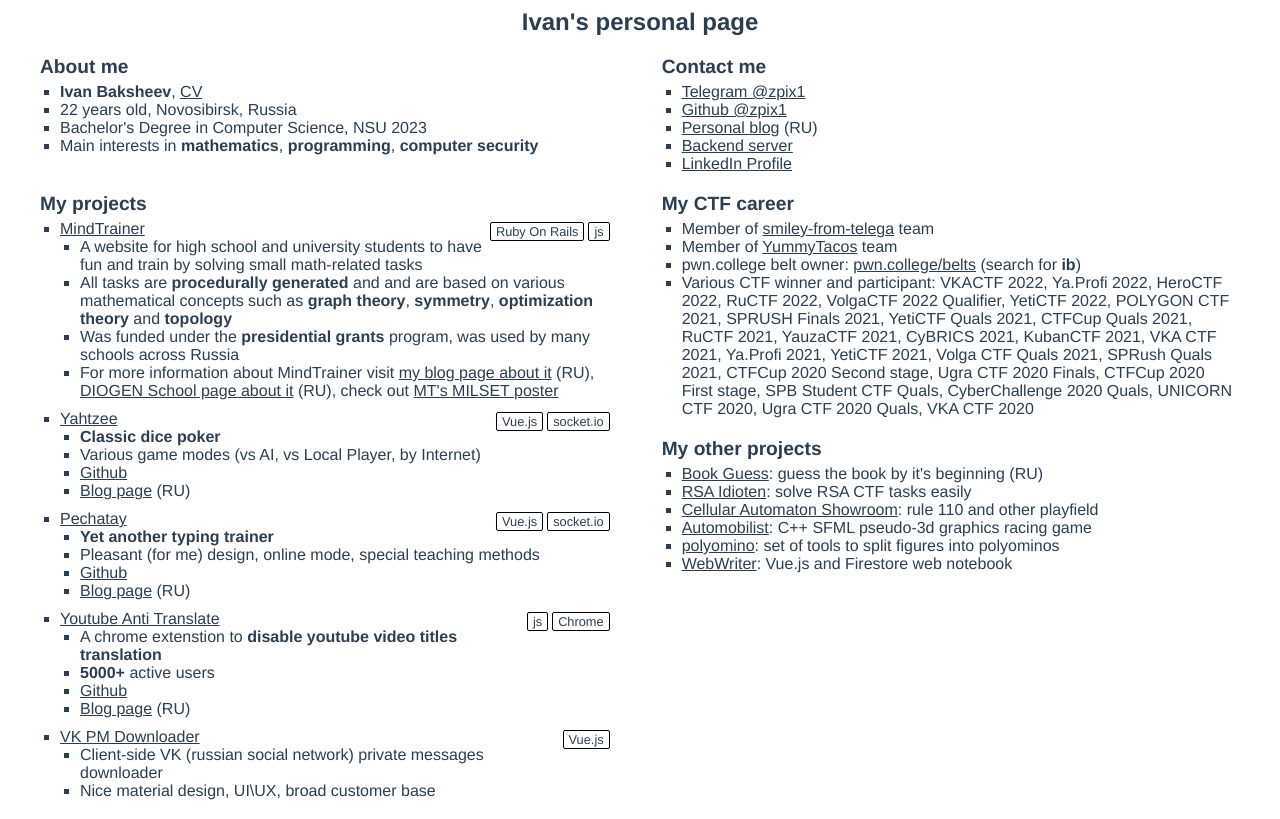
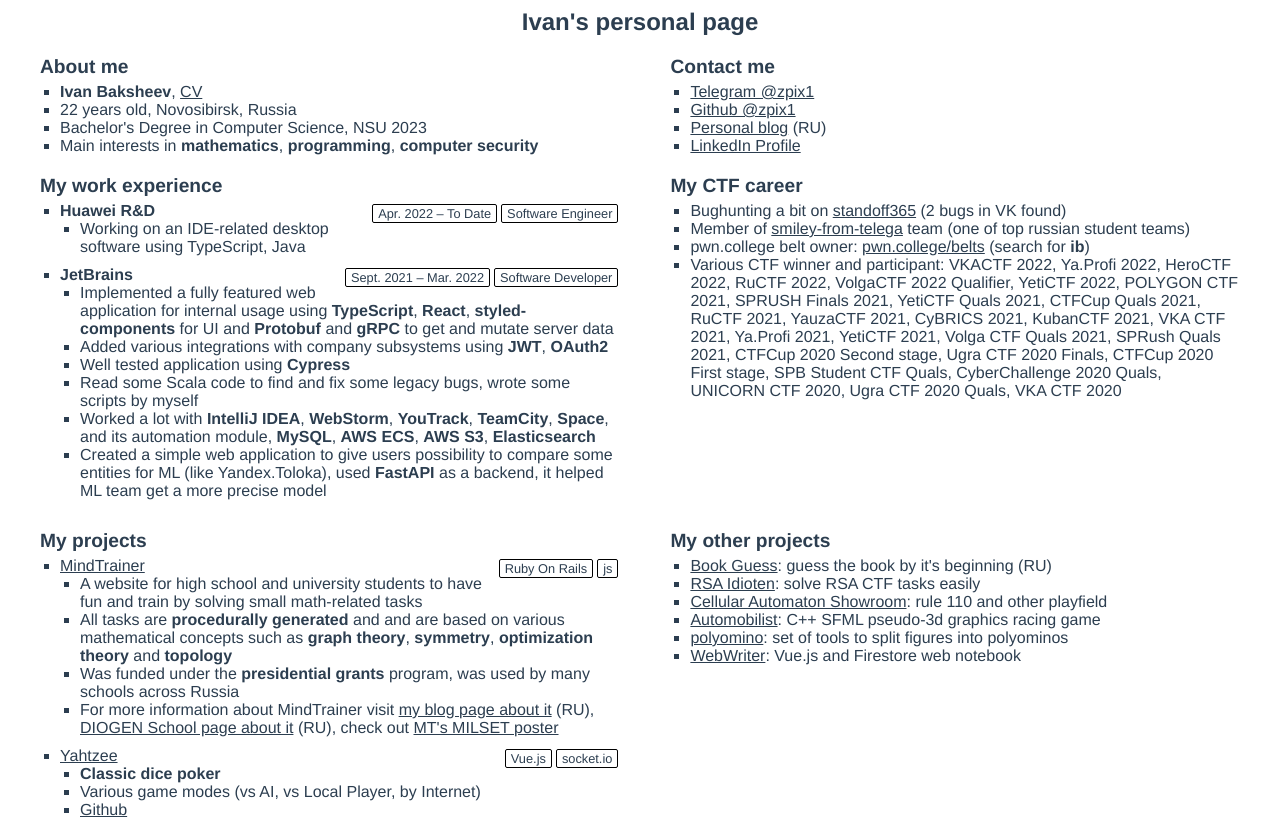
Before and after one commit to zpix1/about-me, a Next.js app: page / in a window 1280 px wide. Shown: the top 819 px of the page. Built offline with nearby package versions, Linux system fonts and the light colour scheme.

Commit message:
feat: CV update

```diff
--- a/pages/index.js
+++ b/pages/index.js
@@ -1,115 +1,324 @@
 import { Url } from "../src/Url";
 import { useMemo } from "react";
-import ctfHistory from '../src/data.json';
+import ctfHistory from "../src/data.json";
 
 export default function Home() {
   const yearsOld = useMemo(() => {
     const now = new Date();
-    const bd = new Date('March 7, 2001 12:00:00');
-    const year = Math.floor(Math.abs(now - bd)  / (1000 * 60 * 60 * 24 * 365));
+    const bd = new Date("March 7, 2001 12:00:00");
+    const year = Math.floor(Math.abs(now - bd) / (1000 * 60 * 60 * 24 * 365));
     if (year % 10 == 1) {
-      return year + ' year';
+      return year + " year";
     }
-    return year + ' years';
+    return year + " years";
   }, []);
 
-  const ctfs = ctfHistory.map((ctf, i) => <span key={ctf.name} title={`Result: ${ctf.result}\nTeam: ${ctf.team}`}>
-      {ctf.name}{i + 1 !== ctfHistory.length ? ', ' : ''}
-    </span>);
+  const ctfs = ctfHistory.map((ctf, i) => (
+    <span key={ctf.name} title={`Result: ${ctf.result}\nTeam: ${ctf.team}`}>
+      {ctf.name}
+      {i + 1 !== ctfHistory.length ? ", " : ""}
+    </span>
+  ));
 
   return (
     <>
       <div className="container">
         <div className="header">Ivan{"'"}s personal page</div>
         <div className="grid-view">
-          <div className="grid-element" style={{gridArea: 'about-me'}}>
+          <div className="grid-element" style={{ gridArea: "about-me" }}>
             <div className="subheader">About me</div>
             <ul>
-              <li><b>Ivan Baksheev</b>, <Url url="./CV.pdf">CV</Url></li>
+              <li>
+                <b>Ivan Baksheev</b>, <Url url="./CV.pdf">CV</Url>
+              </li>
               <li>{yearsOld} old, Novosibirsk, Russia</li>
               {/* <li>NSU, <Url url="https://www.nsu.ru/n/information-technologies-department/">Information Technologies Department</Url> student</li> */}
               <li>Bachelor's Degree in Computer Science, NSU 2023</li>
-              <li>Main interests in <b>mathematics</b>, <b>programming</b>, <b>computer security</b></li>
+              <li>
+                Main interests in <b>mathematics</b>, <b>programming</b>,{" "}
+                <b>computer security</b>
+              </li>
             </ul>
           </div>
-          <div className="grid-element" style={{gridArea: 'contacts'}}>
+          <div className="grid-element" style={{ gridArea: "contacts" }}>
             <div className="subheader">Contact me</div>
             <ul>
-              <li><Url url="https://t.me/zpix1">Telegram @zpix1</Url></li>
-              <li><Url url="https://github.com/zpix1/">Github @zpix1</Url></li>
-              <li><Url url="https://zpix1.github.io/">Personal blog</Url> (RU)</li>
-              <li><Url url="https://r45.xyz">Backend server</Url></li>
-              <li><Url url="https://www.linkedin.com/in/ivan-baksheev-94518a230/">LinkedIn Profile</Url></li>
+              <li>
+                <Url url="https://t.me/zpix1">Telegram @zpix1</Url>
+              </li>
+              <li>
+                <Url url="https://github.com/zpix1/">Github @zpix1</Url>
+              </li>
+              <li>
+                <Url url="https://zpix1.github.io/">Personal blog</Url> (RU)
+              </li>
+              {/* <li>
+                <Url url="https://r45.xyz">Backend server</Url>
+              </li> */}
+              <li>
+                <Url url="https://www.linkedin.com/in/ivan-baksheev-94518a230/">
+                  LinkedIn Profile
+                </Url>
+              </li>
             </ul>
           </div>
-          <div className="grid-element" style={{gridArea: 'projects'}}>
+          <div className="grid-element" style={{ gridArea: "career" }}>
+            <div className="subheader">My work experience</div>
+            <ol>
+              <li className="project-li">
+                <b>Huawei R&D</b>
+                {["Software Engineer", "Apr. 2022 – To Date"].map((tag) => (
+                  <div key={tag} className="badge">
+                    {tag}
+                  </div>
+                ))}
+                <ul>
+                  <li>
+                    Working on an IDE-related desktop software using TypeScript,
+                    Java
+                  </li>
+                </ul>
+              </li>
+              <li className="project-li">
+                <b>JetBrains</b>
+                {["Software Developer", "Sept. 2021 – Mar. 2022"].map((tag) => (
+                  <div key={tag} className="badge">
+                    {tag}
+                  </div>
+                ))}
+                <ul>
+                  <li>
+                    Implemented a fully featured web application for internal
+                    usage using <b>TypeScript</b>, <b>React</b>,{" "}
+                    <b>styled-components</b> for UI and <b>Protobuf</b> and{" "}
+                    <b>gRPC</b> to get and mutate server data
+                  </li>
+                  <li>
+                    Added various integrations with company subsystems using{" "}
+                    <b>JWT</b>, <b>OAuth2</b>
+                  </li>
+                  <li>
+                    Well tested application using <b>Cypress</b>
+                  </li>
+                  <li>
+                    Read some Scala code to find and fix some legacy bugs, wrote
+                    some scripts by myself
+                  </li>
+                  <li>
+                    Worked a lot with <b>IntelliJ IDEA</b>, <b>WebStorm</b>,{" "}
+                    <b>YouTrack</b>, <b>TeamCity</b>, <b>Space</b>, and its
+                    automation module, <b>MySQL</b>, <b>AWS ECS</b>,{" "}
+                    <b>AWS S3</b>, <b>Elasticsearch</b>
+                  </li>
+                  <li>
+                    Created a simple web application to give users possibility
+                    to compare some entities for ML (like Yandex.Toloka), used{" "}
+                    <b>FastAPI</b> as a backend, it helped ML team get a more
+                    precise model
+                  </li>
+                </ul>
+              </li>
+            </ol>
+          </div>
+          <div className="grid-element" style={{ gridArea: "projects" }}>
             <div className="subheader">My projects</div>
             <ol>
-              <li className="project-li"><Url url="https://mindtrainer.ru">MindTrainer</Url>
-                {['js', 'Ruby On Rails'].map(tag => <div key={tag} className="badge">{tag}</div>)}
+              <li className="project-li">
+                <Url url="https://mindtrainer.ru">MindTrainer</Url>
+                {["js", "Ruby On Rails"].map((tag) => (
+                  <div key={tag} className="badge">
+                    {tag}
+                  </div>
+                ))}
                 <ul>
-                  <li>A website for high school and university students to have fun and train by solving small math-related tasks</li>
-                  <li>All tasks are <b>procedurally generated</b> and and are based on various mathematical concepts such as <b>graph theory</b>, <b>symmetry</b>, <b>optimization theory</b> and <b>topology</b></li>
-                  <li>Was funded under the <b>presidential grants</b> program, was used by many schools across Russia</li>
-                  <li>For more information about MindTrainer visit <Url url="https://zpix1.github.io/2018/12/20/MindTrainer">my blog page about it</Url> (RU), <Url url="http://diogen-nsu.ru/mind">DIOGEN School page about it</Url> (RU), check out <Url url="./mt-poster.pdf">MT's MILSET poster</Url></li>
+                  <li>
+                    A website for high school and university students to have
+                    fun and train by solving small math-related tasks
+                  </li>
+                  <li>
+                    All tasks are <b>procedurally generated</b> and and are
+                    based on various mathematical concepts such as{" "}
+                    <b>graph theory</b>, <b>symmetry</b>,{" "}
+                    <b>optimization theory</b> and <b>topology</b>
+                  </li>
+                  <li>
+                    Was funded under the <b>presidential grants</b> program, was
+                    used by many schools across Russia
+                  </li>
+                  <li>
+                    For more information about MindTrainer visit{" "}
+                    <Url url="https://zpix1.github.io/2018/12/20/MindTrainer">
+                      my blog page about it
+                    </Url>{" "}
+                    (RU),{" "}
+                    <Url url="http://diogen-nsu.ru/mind">
+                      DIOGEN School page about it
+                    </Url>{" "}
+                    (RU), check out{" "}
+                    <Url url="./mt-poster.pdf">MT's MILSET poster</Url>
+                  </li>
                 </ul>
               </li>
-              <li className="project-li"><Url url="https://zpix1.github.io/yahtzee/">Yahtzee</Url>
-                {['socket.io', 'Vue.js'].map(tag => <div key={tag} className="badge">{tag}</div>)}
+              <li className="project-li">
+                <Url url="https://zpix1.github.io/yahtzee/">Yahtzee</Url>
+                {["socket.io", "Vue.js"].map((tag) => (
+                  <div key={tag} className="badge">
+                    {tag}
+                  </div>
+                ))}
                 <ul>
-                  <li><b>Classic dice poker</b></li>
-                  <li>Various game modes (vs AI, vs Local Player, by Internet)</li>
-                  <li><Url url="https://github.com/zpix1/yahtzee">Github</Url></li>
-                  <li><Url url="https://zpix1.github.io/2020/03/12/Yahtzee-Updated">Blog page</Url> (RU)</li>
+                  <li>
+                    <b>Classic dice poker</b>
+                  </li>
+                  <li>
+                    Various game modes (vs AI, vs Local Player, by Internet)
+                  </li>
+                  <li>
+                    <Url url="https://github.com/zpix1/yahtzee">Github</Url>
+                  </li>
+                  <li>
+                    <Url url="https://zpix1.github.io/2020/03/12/Yahtzee-Updated">
+                      Blog page
+                    </Url>{" "}
+                    (RU)
+                  </li>
                 </ul>
               </li>
-              <li className="project-li"><Url url="https://zpix1.github.io/pechatay/#/">Pechatay</Url>
-                {['socket.io', 'Vue.js'].map(tag => <div key={tag} className="badge">{tag}</div>)}
+              <li className="project-li">
+                <Url url="https://zpix1.github.io/pechatay/#/">Pechatay</Url>
+                {["socket.io", "Vue.js"].map((tag) => (
+                  <div key={tag} className="badge">
+                    {tag}
+                  </div>
+                ))}
                 <ul>
-                  <li><b>Yet another typing trainer</b></li>
-                  <li>Pleasant (for me) design, online mode, special teaching methods</li>
-                  <li><Url url="https://github.com/zpix1/pechatay">Github</Url></li>
-                  <li><Url url="https://zpix1.github.io/2020/12/17/Pechatay/">Blog page</Url> (RU)</li>
+                  <li>
+                    <b>Yet another typing trainer</b>
+                  </li>
+                  <li>
+                    Pleasant (for me) design, online mode, special teaching
+                    methods
+                  </li>
+                  <li>
+                    <Url url="https://github.com/zpix1/pechatay">Github</Url>
+                  </li>
+                  <li>
+                    <Url url="https://zpix1.github.io/2020/12/17/Pechatay/">
+                      Blog page
+                    </Url>{" "}
+                    (RU)
+                  </li>
                 </ul>
               </li>
-              <li className="project-li"><Url url="https://chrome.google.com/webstore/detail/yt-anti-translate/ndpmhjnlfkgfalaieeneneenijondgag?hl=ru">Youtube Anti Translate</Url>
-                {['Chrome', 'js'].map(tag => <div key={tag} className="badge">{tag}</div>)}
+              <li className="project-li">
+                <Url url="https://chrome.google.com/webstore/detail/yt-anti-translate/ndpmhjnlfkgfalaieeneneenijondgag?hl=ru">
+                  Youtube Anti Translate
+                </Url>
+                {["Chrome", "js"].map((tag) => (
+                  <div key={tag} className="badge">
+                    {tag}
+                  </div>
+                ))}
                 <ul>
-                  <li>A chrome extenstion to <b>disable youtube video titles translation</b></li>
-                  <li><b>5000+</b> active users</li>
-                  <li><Url url="https://github.com/zpix1/yt-anti-translate">Github</Url></li>
-                  <li><Url url="https://zpix1.github.io/2018/12/25/YouTube-Anti-Translate/">Blog page</Url> (RU)</li>
+                  <li>
+                    A chrome extenstion to{" "}
+                    <b>disable youtube video titles translation</b>
+                  </li>
+                  <li>
+                    <b>1000+</b> active users
+                  </li>
+                  <li>
+                    <Url url="https://github.com/zpix1/yt-anti-translate">
+                      Github
+                    </Url>
+                  </li>
+                  <li>
+                    <Url url="https://zpix1.github.io/2018/12/25/YouTube-Anti-Translate/">
+                      Blog page
+                    </Url>{" "}
+                    (RU)
+                  </li>
                 </ul>
               </li>
 
-              <li className="project-li"><Url url="https://zpix1.github.io/vk-pm-downloader/">VK PM Downloader</Url>
-                {['Vue.js'].map(tag => <div key={tag} className="badge">{tag}</div>)}
+              <li className="project-li">
+                <Url url="https://zpix1.github.io/vk-pm-downloader/">
+                  VK PM Downloader
+                </Url>
+                {["Vue.js"].map((tag) => (
+                  <div key={tag} className="badge">
+                    {tag}
+                  </div>
+                ))}
                 <ul>
-                  <li>Client-side VK (russian social network) private messages downloader</li>
+                  <li>
+                    Client-side VK (russian social network) private messages
+                    downloader
+                  </li>
                   <li>Nice material design, UI\UX, broad customer base</li>
                 </ul>
               </li>
             </ol>
           </div>
-          <div className="grid-element" style={{gridArea: 'ctf'}}>
+          <div className="grid-element" style={{ gridArea: "ctf" }}>
             <div className="subheader">My CTF career</div>
             <ul>
-              <li>Member of <Url url="https://ctftime.org/team/193650">smiley-from-telega</Url> team</li>
-              <li>Member of <Url url="https://ctftime.org/team/52908">YummyTacos</Url> team</li>
-              <li>pwn.college belt owner: <Url url="https://pwn.college/belts">pwn.college/belts</Url> (search for <b>ib</b>)</li>
-              <li>Various CTF winner and participant:{' '}
-                {ctfs}
+              <li>
+                Bughunting a bit on{" "}
+                <Url url="https://standoff365.com/profile/zpix">
+                  standoff365
+                </Url>{" "}
+                (2 bugs in VK found)
               </li>
+              <li>
+                Member of{" "}
+                <Url url="https://ctftime.org/team/193650">
+                  smiley-from-telega
+                </Url>{" "}
+                team (one of top russian student teams)
+              </li>
+              {/* <li>Member of <Url url="https://ctftime.org/team/52908">YummyTacos</Url> team</li> */}
+              <li>
+                pwn.college belt owner:{" "}
+                <Url url="https://pwn.college/belts">pwn.college/belts</Url>{" "}
+                (search for <b>ib</b>)
+              </li>
+              <li>Various CTF winner and participant: {ctfs}</li>
             </ul>
-            <div style={{paddingTop: 20}} className="subheader">My other projects</div>
+          </div>
+          <div className="grid-element" style={{ gridArea: "other-projects" }}>
+            <div className="subheader">My other projects</div>
             <ol>
-              <li><Url url="https://zpix1.github.io/book-guess/">Book Guess</Url>: guess the book by it's beginning (RU)</li>
-              <li><Url url="https://zpix1.github.io/rsa-idioten/">RSA Idioten</Url>: solve RSA CTF tasks easily</li>
-              <li><Url url="https://zpix1.github.io/cellular-automaton-showroom/">Cellular Automaton Showroom</Url>: rule 110 and other playfield</li>
-              <li><Url url="https://github.com/zpix1/Automobilist">Automobilist</Url>: C++ SFML pseudo-3d graphics racing game</li>
-              <li><Url url="https://github.com/zpix1/polyomino">polyomino</Url>: set of tools to split figures into polyominos</li>
-              <li><Url url="https://zpix1.github.io/webwriter">WebWriter</Url>: Vue.js and Firestore web notebook</li>
-
+              <li>
+                <Url url="https://zpix1.github.io/book-guess/">Book Guess</Url>:
+                guess the book by it's beginning (RU)
+              </li>
+              <li>
+                <Url url="https://zpix1.github.io/rsa-idioten/">
+                  RSA Idioten
+                </Url>
+                : solve RSA CTF tasks easily
+              </li>
+              <li>
+                <Url url="https://zpix1.github.io/cellular-automaton-showroom/">
+                  Cellular Automaton Showroom
+                </Url>
+                : rule 110 and other playfield
+              </li>
+              <li>
+                <Url url="https://github.com/zpix1/Automobilist">
+                  Automobilist
+                </Url>
+                : C++ SFML pseudo-3d graphics racing game
+              </li>
+              <li>
+                <Url url="https://github.com/zpix1/polyomino">polyomino</Url>:
+                set of tools to split figures into polyominos
+              </li>
+              <li>
+                <Url url="https://zpix1.github.io/webwriter">WebWriter</Url>:
+                Vue.js and Firestore web notebook
+              </li>
             </ol>
           </div>
         </div>
@@ -131,7 +340,7 @@
           padding-bottom: 20px;
         }
 
-      @media (min-width:320px) {
+        @media (min-width: 320px) {
           .grid-view {
             display: grid;
 
@@ -141,16 +350,17 @@
 
             grid-template-areas:
               "about-me contacts"
+              "career career"
+              "ctf ctf"
               "projects projects"
-            "projects projects"
-            "ctf ctf"
+              "other-projects other-projects";
           }
           .grid-element {
             padding-bottom: 20px;
           }
         }
 
-      @media (min-width:700px) {
+        @media (min-width: 700px) {
           .grid-view {
             display: grid;
 
@@ -160,8 +370,8 @@
 
             grid-template-areas:
               "about-me contacts"
-            "projects ctf"
-            "projects other-projects"
+              "career ctf"
+              "projects other-projects";
           }
         }
 
@@ -177,7 +387,8 @@
           padding-bottom: 5px;
         }
 
-      ul, ol {
+        ul,
+        ol {
           padding-left: 20px;
           margin: 0;
           list-style-type: square;
@@ -208,5 +419,5 @@
         }
       `}</style>
     </>
-  )
+  );
 }
```
Lines whose indentation alone changed are shown as unchanged.
